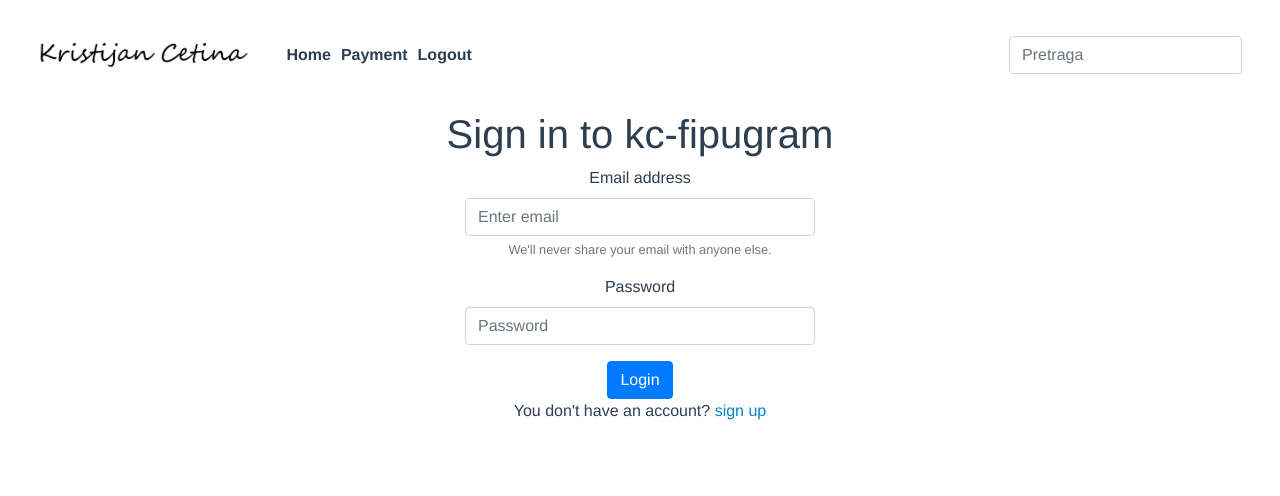
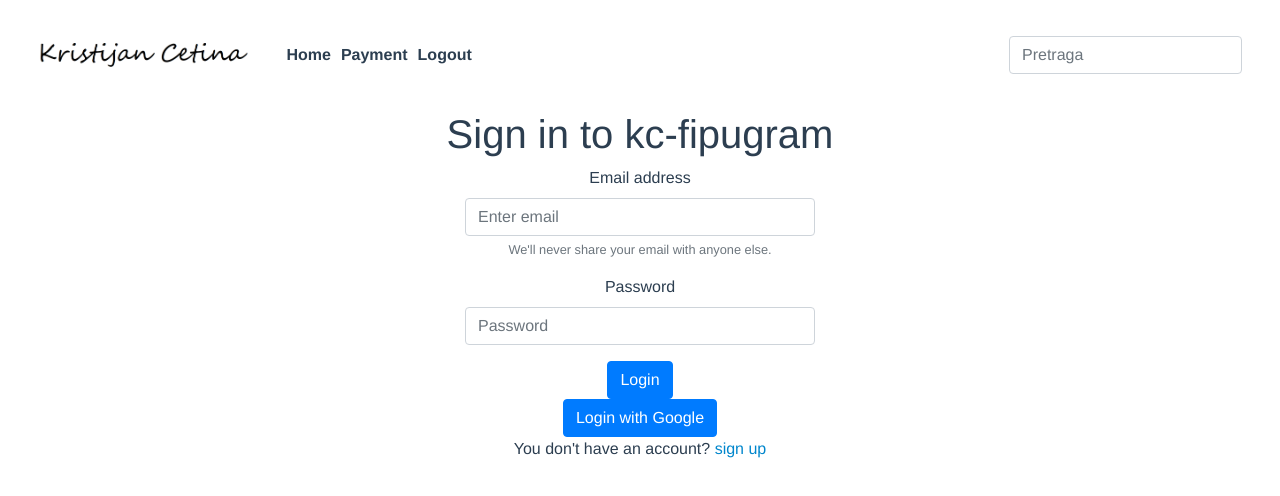
Before and after one commit to KristijanCetina/fipugram, a Vue app: page /login in a window 1280 px wide. Shown: the top 496 px of the page. Built offline with nearby package versions, Linux system fonts and the light colour scheme; no server answers; sample sign-in values are in the browser's storage.

Commit message:
loginWithGoogle in progress

```diff
--- a/src/views/Login.vue
+++ b/src/views/Login.vue
@@ -32,6 +32,10 @@
 						<button type="button" @click="login()" class="btn btn-primary">
 							Login
 						</button>
+						<div>
+						<button type="button" @click="loginWithGoogle()" class="btn btn-primary">
+							Login with Google
+						</button></div>
 						<p class="forgot-password">
 							You don't have an account?
 							<router-link :to="{ name: 'Signup' }">sign up</router-link>
@@ -67,6 +71,9 @@ export default {
 					console.error(e);
 				});
 		},
+		loginWithGoogle(){
+			console.log("Login with google")
+		},
 	},
 };
 </script>
```
